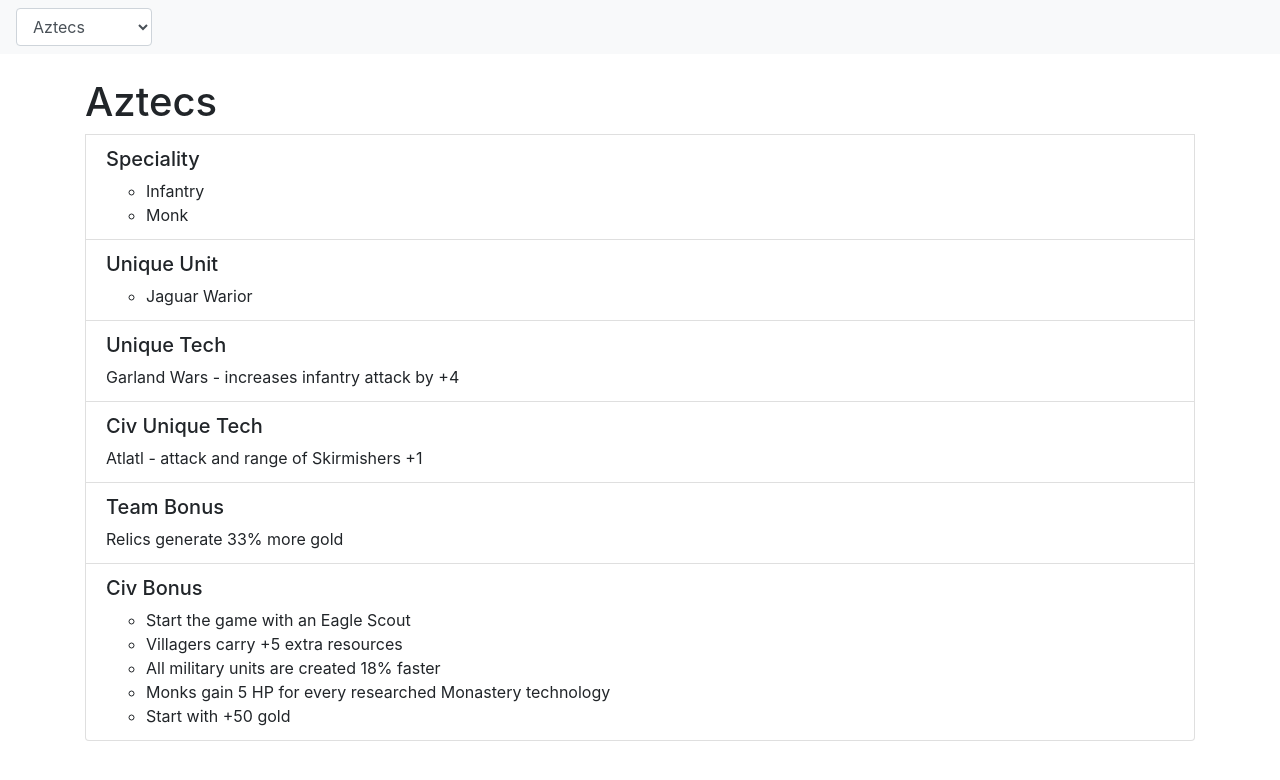
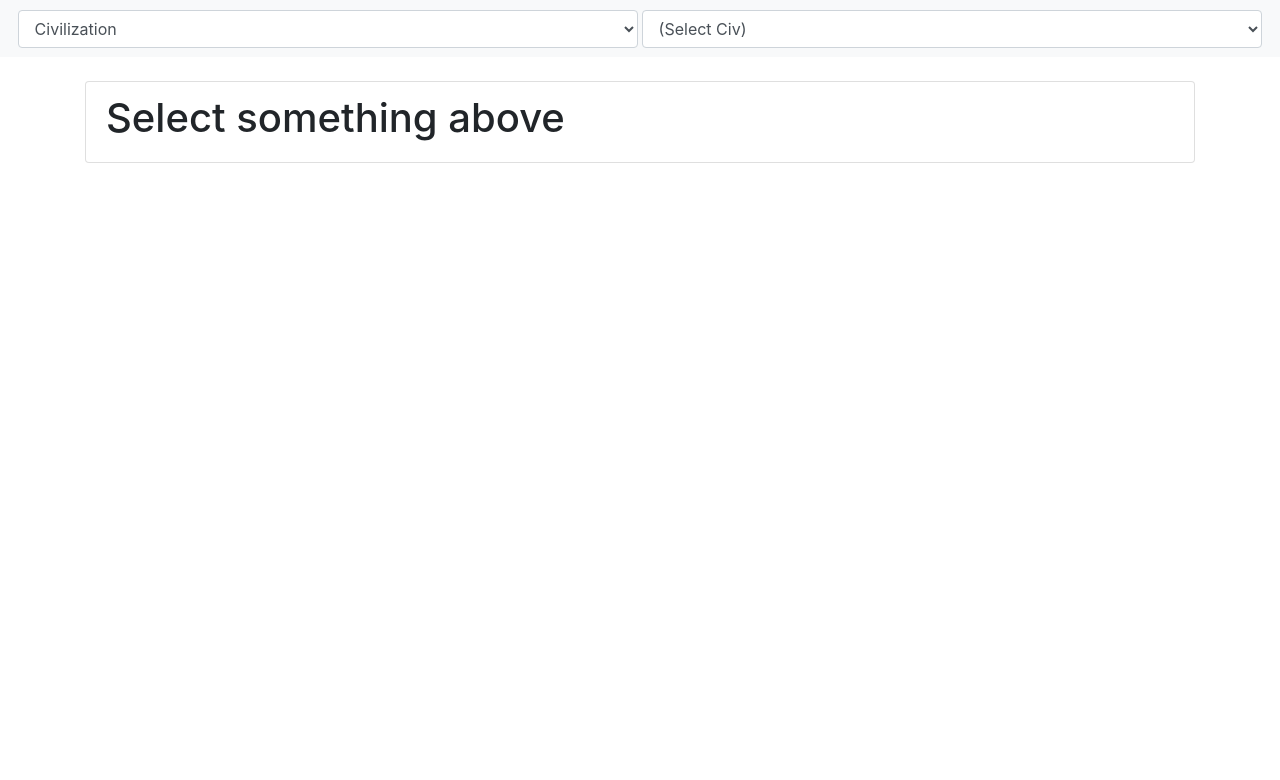
Before and after one commit to Co2p/AoE2, a plain HTML site: page index.html in a window 1280 px wide. Drawn offline with nearby package versions, Linux system fonts and the light colour scheme.

Commit message:
added option to search by speciality

```diff
--- /dev/null
+++ b/css/layout.css
@@ -0,0 +1,13 @@
+.navbar {
+    display: flex;
+    flex-direction: row;
+    flex-wrap: nowrap;
+}
+
+.navbar select {
+    margin: 0.1rem;
+}
+
+.civcontainer {
+    /* min-width: fit-content; */
+}
--- a/index.html
+++ b/index.html
@@ -7,20 +7,25 @@
     <title>AoE Civ Cheatsheet</title>
     <link rel="stylesheet" href="https://stackpath.bootstrapcdn.com/bootstrap/4.4.1/css/bootstrap.min.css"
         integrity="sha384-Vkoo8x4CGsO3+Hhxv8T/Q5PaXtkKtu6ug5TOeNV6gBiFeWPGFN9MuhOf23Q9Ifjh" crossorigin="anonymous">
+    <link rel="stylesheet" href="css/layout.css">
 </head>
 
 <body>
     <nav class="navbar sticky-top navbar-light bg-light">
-        <form>
-            <select style="display: none;" class="form-control" id="civ-dropdown" href="#">
-            </select>
-            <select style="display: none;" class="form-control" id="specialities-dropdown" href="#">
-            </select>
-        </form>
+        <select class="form-control" id="pick-dropdown" href="#">
+            <option value="civ">Civilization</option>
+            <option value="spec">Specialities</option>
+        </select>
+        <select class="form-control" id="civ-dropdown" href="#">
+        </select>
+        <select hidden class="form-control" id="specialities-dropdown" href="#">
+        </select>
     </nav>
     <br/>
     <div class="container">
-        <ol id="grid" class="list-group"></ol>
+        <ol id="grid" class="list-group">
+            <li class="list-group-item"><h1>Select something above</h1></li>
+        </ol>
     </div>
     <br/>
     <script src="./js/civs.js"></script>
--- a/js/app.js
+++ b/js/app.js
@@ -9,13 +9,19 @@
     });
 }
 
-function updateInformation(id) {
-    const data = civData.Civs[id];
+function resetInfo() {
+    let g = document.getElementById("grid");
+    g.innerHTML = "";
+}
+
+function updateInformation(data) {
     let g = document.getElementById("grid");
     const classes = "list-group-item";
     const headerSize = "h5"
-    g.innerHTML = "";
-    g.appendChild(header(data.name, "h1"));
+
+    let civDiv = document.createElement("div");
+    civDiv.className = "civcontainer";
+    civDiv.appendChild(header(data.name, "h1"));
 
     let uu = document.createElement("li");
     let cut = document.createElement("li");
@@ -46,15 +52,17 @@
     civbonus.appendChild(header("Civ Bonus", headerSize));
     civbonus.appendChild(listify(data.CivBonus));
 
-    speciality.appendChild(header("Speciality", headerSize));
-    speciality.appendChild(listify(data.Speciality, specialities.map(x => x.name)));
+    speciality.appendChild(header("speciality", headerSize));
+    speciality.appendChild(listify(data.speciality, civData.specialities.map(x => x.name)));
 
-    g.appendChild(speciality);
-    g.appendChild(uu);
-    g.appendChild(iut);
-    g.appendChild(cut);
-    g.appendChild(teambonus);
-    g.appendChild(civbonus);
+    civDiv.appendChild(speciality);
+    civDiv.appendChild(uu);
+    civDiv.appendChild(iut);
+    civDiv.appendChild(cut);
+    civDiv.appendChild(teambonus);
+    civDiv.appendChild(civbonus);
+
+    g.appendChild(civDiv);
 }
 
 /**
@@ -90,7 +98,11 @@
     let civDropdown = document.getElementById("civ-dropdown");
     civDropdown.style = "";
     civDropdown.onchange = (event) => {
-        updateInformation(event.target.value)
+        resetInfo();
+        if (event.target.value !== "-1"){
+            const data = civData.Civs[Number(event.target.value)];
+            updateInformation(data);
+        }
     };
     populateDropdown(civDropdown, civData.Civs);
 }
@@ -99,12 +111,26 @@
     let specialitiesDropdown = document.getElementById("specialities-dropdown");
     specialitiesDropdown.style = "";
     specialitiesDropdown.onchange = (event) => {
-        updateInformation(event.target.value)
+        resetInfo();
+
+        civData.Civs.forEach(x => {
+            if (x.speciality.includes(Number(event.target.value)))
+            {
+                updateInformation(x);
+            }
+        })
     };
 
-    populateDropdown(specialitiesDropdown, specialities);
+    populateDropdown(specialitiesDropdown, civData.specialities);
+}
+let pickDropdown = document.getElementById("pick-dropdown");
+
+pickDropdown.onchange = (event) => {
+    let specialitiesDropdown = document.getElementById("specialities-dropdown");
+    let civDropdown = document.getElementById("civ-dropdown");
+    specialitiesDropdown.hidden = event.target.value !== "spec";
+    civDropdown.hidden = event.target.value !== "civ";
 }
 
+specDropdown();
 civDropdown();
-// specDropdown(); //not ready for primetime
-updateInformation(0)
--- a/js/civs.js
+++ b/js/civs.js
@@ -1,9 +1,14 @@
 const civData = {
     Civs: [
         {
+            id: -1,
+            name: "(Select Civ)",
+            speciality: []
+        },
+        {
             id: 0,
             name: "Aztecs",
-            Speciality: [8, 9],
+            speciality: [8, 9],
             UU: [0],
             TeamBonus: "Relics generate 33% more gold",
             CivBonus: ["Start the game with an Eagle Scout",
@@ -11,14 +16,14 @@
                 "All military units are created 18% faster",
                 "Monks gain 5 HP for every researched Monastery technology",
                 "Start with +50 gold"],
-            CUT: "Atlatl - attack and range of Skirmishers +1",
-            IUT: "Garland Wars - increases infantry attack by +4",
+            CUT: "Atlatl (attack and range of Skirmishers +1)",
+            IUT: "Garland Wars (increases infantry attack by +4)",
             Wonder: "Great Pyramid of Tenochtitlan",
         },
         {
             id: 1,
             name: "Berbers",
-            Speciality: [2, 10],
+            speciality: [2, 10],
             UU: [3, 11],
             TeamBonus: "Genitours are available at the Archery Range",
             CivBonus: ["Villagers move +10% faster",
@@ -31,7 +36,7 @@
         {
             id: 2,
             name: "Britons",
-            Speciality: [6],
+            speciality: [6],
             UU: [1],
             TeamBonus: "Archery Ranges work 20% faster",
             CivBonus: ["Town Centers cost -50% wood starting in the Castle Age",
@@ -44,7 +49,7 @@
         {
             id: 3,
             name: "Bulgarians",
-            Speciality: [2, 8],
+            speciality: [2, 8],
             UU: [2],
             TeamBonus: "Blacksmiths work 50% faster",
             CivBonus: ["Militia line units are upgraded for free",
@@ -57,7 +62,7 @@
         {
             id: 4,
             name: "Burmese",
-            Speciality: [5, 9],
+            speciality: [5, 9],
             UU: [4],
             TeamBonus: "Relics are visible on the map from the game start",
             CivBonus: ["Lumber Camp technologies are free",
@@ -70,7 +75,7 @@
         {
             id: 5,
             name: "Byzantines",
-            Speciality: [4],
+            speciality: [4],
             UU: [5],
             TeamBonus: "Monks heal 50% faster",
             CivBonus: ["Buildings have +10%/+20%/+30%/+40% HP in the Dark/Feudal/Castle/Imperial Age",
@@ -85,7 +90,7 @@
         {
             id: 6,
             name: "Celts",
-            Speciality: [8, 11],
+            speciality: [8, 11],
             UU: [6],
             TeamBonus: "Siege Workshops work 20% faster",
             CivBonus: ["Infantry units move 15% faster",
@@ -99,7 +104,7 @@
         {
             id: 7,
             name: "Chinese",
-            Speciality: [0],
+            speciality: [0],
             UU: [7],
             TeamBonus: "Farms provide +45 food",
             CivBonus: ["Start game with three extra Villagers, but with -200 food and -50 wood",
@@ -113,7 +118,7 @@
         {
             id: 8,
             name: "Cumans",
-            Speciality: [2],
+            speciality: [2],
             UU: [8],
             TeamBonus: "Palisade Walls have +50%",
             CivBonus: ["Can build an additional Town Center in the Feudal Age",
@@ -126,7 +131,7 @@
         {
             id: 9,
             name: "Ethiopians",
-            Speciality: [0, 11],
+            speciality: [0, 11],
             UU: [9],
             TeamBonus: "Towers and Outposts have +3 Line of Sight",
             CivBonus: ["The Archer line fires 15% faster",
@@ -139,7 +144,7 @@
         {
             id: 10,
             name: "Franks",
-            Speciality: [2],
+            speciality: [2],
             UU: [10],
             TeamBonus: "Knights have +2 Line of Sight",
             CivBonus: ["Farm upgrades are free",
@@ -153,7 +158,7 @@
         {
             id: 11,
             name: "Goths",
-            Speciality: [8],
+            speciality: [8],
             UU: [12],
             TeamBonus: "Barracks work 20% faster",
             CivBonus: ["Infantry are 20%/25%/30%/35% cheaper in the Dark/Feudal/Castle/Imperial Age",
@@ -168,7 +173,7 @@
         {
             id: 12,
             name: "Huns",
-            Speciality: [2],
+            speciality: [2],
             UU: [13],
             TeamBonus: "Stables work 20% faster",
             CivBonus: ["Start the game with -100 wood, but with the population cap at the maximum",
@@ -181,7 +186,7 @@
         {
             id: 13,
             name: "Incas",
-            Speciality: [8],
+            speciality: [8],
             UU: [14, 15],
             TeamBonus: "Farms are built 100% faster",
             CivBonus: ["Start the game with an Eagle Scout",
@@ -196,7 +201,7 @@
         {
             id: 14,
             name: "Indians",
-            Speciality: [1, 7],
+            speciality: [1, 7],
             UU: [16, 17],
             TeamBonus: "Camels have +6 attack against buildings",
             CivBonus: ["Fishermen work 10% faster",
@@ -209,7 +214,7 @@
         {
             id: 15,
             name: "Italians",
-            Speciality: [0, 10],
+            speciality: [0, 10],
             UU: [18, 19],
             TeamBonus: "Condottieri are available at the Barracks in Imp",
             CivBonus: ["Advancing to the next Age is 15% cheaper",
@@ -223,7 +228,7 @@
         {
             id: 16,
             name: "Japanese",
-            Speciality: [8],
+            speciality: [8],
             UU: [20],
             TeamBonus: "Galleys have +50% Line of Sight",
             CivBonus: ["Fishing Ships have double HP, +2 pierce armor, and work 5%/10%/15%/20% faster in the Dark/Feudal/Castle/Imperial Age",
@@ -236,7 +241,7 @@
         {
             id: 17,
             name: "Khmer",
-            Speciality: [5, 11],
+            speciality: [5, 11],
             UU: [21],
             TeamBonus: "Scorpions have +1 range",
             CivBonus: ["No buildings are required to construct certain buildings or advance in Age",
@@ -251,7 +256,7 @@
         {
             id: 18,
             name: "Koreans",
-            Speciality: [10, 12],
+            speciality: [10, 12],
             UU: [22, 23],
             TeamBonus: "Mangonel line minimum range reduced to 1",
             CivBonus: ["Villagers have +3 Line of Sight",
@@ -267,7 +272,7 @@
         {
             id: 19,
             name: "Lithuanians",
-            Speciality: [2, 9],
+            speciality: [2, 9],
             UU: [24],
             TeamBonus: "Monasteries work 20% faster",
             CivBonus: ["Start with +150 food",
@@ -280,7 +285,7 @@
         {
             id: 20,
             name: "Magyars",
-            Speciality: [2],
+            speciality: [2],
             UU: [25],
             TeamBonus: "All foot archers have +2 Line of Sight",
             CivBonus: ["Forging, Iron Casting, and Blast Furnace are free",
@@ -293,7 +298,7 @@
         {
             id: 21,
             name: "Malay",
-            Speciality: [10],
+            speciality: [10],
             UU: [26],
             TeamBonus: "Docks and Harbors have +100% Line of Sight",
             CivBonus: ["Advancing in Age is +80% faster",
@@ -307,7 +312,7 @@
         {
             id: 22,
             name: "Malians",
-            Speciality: [8],
+            speciality: [8],
             UU: [27],
             TeamBonus: "University researches 80% faster",
             CivBonus: ["Buildings cost -15% wood (except Farms)",
@@ -320,7 +325,7 @@
         {
             id: 23,
             name: "Mayans",
-            Speciality: [0],
+            speciality: [0],
             UU: [28],
             TeamBonus: "Walls and Gates are 50% cheaper",
             CivBonus: ["Start the game with an Eagle Scout",
@@ -334,7 +339,7 @@
         {
             id: 24,
             name: "Mongols",
-            Speciality: [3],
+            speciality: [3],
             UU: [29],
             TeamBonus: "Scout Cavalry +2 Line of Sight",
             CivBonus: ["Cavalry archers fire 25% faster",
@@ -347,7 +352,7 @@
         {
             id: 25,
             name: "Persians",
-            Speciality: [2],
+            speciality: [2],
             UU: [30],
             TeamBonus: "Knights have +2 attack against archers",
             CivBonus: ["Start game with +50 food and +50 wood",
@@ -359,7 +364,7 @@
         {
             id: 26,
             name: "Portuguese",
-            Speciality: [7, 10],
+            speciality: [7, 10],
             UU: [31, 32],
             TeamBonus: "Free Cartography from Dark Age",
             CivBonus: ["All units cost -20% gold",
@@ -372,7 +377,7 @@
         {
             id: 27,
             name: "Saracens",
-            Speciality: [2, 10],
+            speciality: [2, 10],
             UU: [33],
             TeamBonus: "All foot archers have +2 attack against standard buildings",
             CivBonus: ["The commodity trading fee is 5%",
@@ -387,7 +392,7 @@
         {
             id: 28,
             name: "Slavs",
-            Speciality: [8, 11],
+            speciality: [8, 11],
             UU: [34],
             TeamBonus: "Military production buildings (except Castles and Kreposts) provide +5 pop",
             CivBonus: ["Farmers work 10% faster",
@@ -400,7 +405,7 @@
         {
             id: 29,
             name: "Spanish",
-            Speciality: [7, 9],
+            speciality: [7, 9],
             UU: [35, 36],
             TeamBonus: "Trade Carts and Trade Cogs return 25% more gold",
             CivBonus: ["Builders work 30% faster",
@@ -414,7 +419,7 @@
         {
             id: 30,
             name: "Tatars",
-            Speciality: [0, 2],
+            speciality: [0, 2],
             UU: [37, 38],
             TeamBonus: "Cavalry Archers have +2 Line of Sight",
             CivBonus: ["Herdables contain +50% food",
@@ -428,7 +433,7 @@
         {
             id: 31,
             name: "Teutons",
-            Speciality: [8],
+            speciality: [8],
             UU: [39],
             TeamBonus: "Units resist conversion",
             CivBonus: ["Monks have double healing range",
@@ -444,7 +449,7 @@
         {
             id: 32,
             name: "Turks",
-            Speciality: [7],
+            speciality: [7],
             UU: [40],
             TeamBonus: "Gunpowder units are created 25% faster",
             CivBonus: ["Gunpowder units have +25% HP",
@@ -459,7 +464,7 @@
         {
             id: 33,
             name: "Vietnamese",
-            Speciality: [0],
+            speciality: [0],
             UU: [41, 42],
             TeamBonus: "Imperial Skirmishers",
             CivBonus: ["Reveal enemy positions at game start",
@@ -473,7 +478,7 @@
         {
             id: 34,
             name: "Vikings",
-            Speciality: [8, 10],
+            speciality: [8, 10],
             UU: [43, 44],
             TeamBonus: "Docks are 15% cheaper",
             CivBonus: ["Warships are 15%/15%/20% cheaper in the Feudal/Castle/Imperial Age",
@@ -483,9 +488,8 @@
             IUT: "Berserkergang (Berserks regenerate faster)",
             Wonder: "Borgund Stave Church",
         }
-    ]
-};
-const specialities = [
+    ],
+    specialities: [
         {
             name: "Archers",
             id: 0
@@ -539,6 +543,7 @@
             id: 12
         }
     ]
+};
 
 const uniqueUnits = [
     "Jaguar Warior",//0
```
Lines whose indentation alone changed are shown as unchanged.
